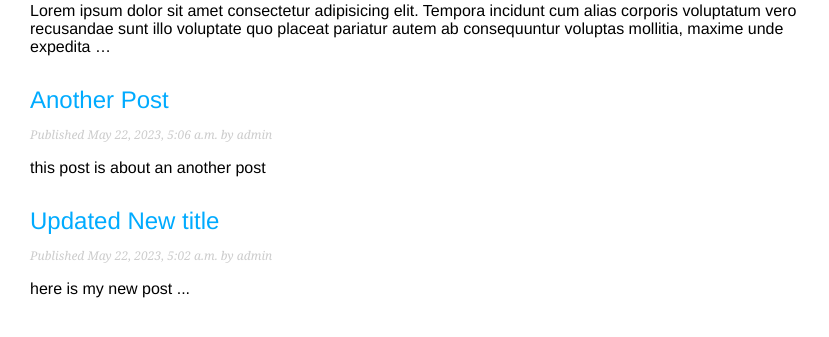
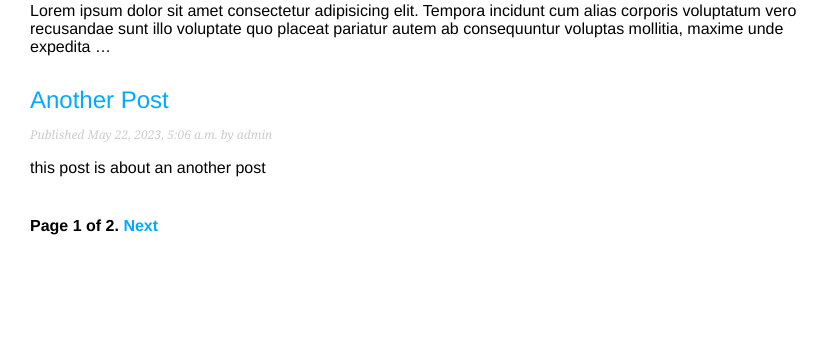
Before and after one commit to saharshwadekar/Django_leaning, a Django app: page /blog/ in a window 1280 px wide. Shown: the part 309-646 px from the top of the page, without its empty margins (0-829 px from the left). Run offline with Django 4.2, Linux system fonts and the light colour scheme; data comes from the database, SQL or seed files in the repository; both versions use the stored data as it was after the commit.

Commit message:
last commit
done basic blog website

```diff
--- a/mysite/blog/templates/blog/post/list.html
+++ b/mysite/blog/templates/blog/post/list.html
@@ -22,4 +22,5 @@
 
     {% endfor %}
 
+    {% include "pagination.html" with page=page_obj %}
 {% endblock %}
--- /dev/null
+++ b/mysite/blog/templates/pagination.html
@@ -0,0 +1,13 @@
+<div class="pagination">
+    <span class="step-links">
+        {% if page.has_previous %}
+            <a href="?page={{page.previous_page_number}}">Previous</a>
+        {% endif %}
+        <span class="current">
+            Page {{page.number}} of {{page.paginator.num_pages}}.
+        </span>
+        {% if page.has_next %}
+            <a href="?page={{page.next_page_number}}">Next</a>
+        {% endif %}
+    </span>
+</div>
--- a/mysite/blog/urls.py
+++ b/mysite/blog/urls.py
@@ -5,7 +5,8 @@
 
 urlpatterns = [
     #post views
-    path('',views.post_list,name='post_list'),
+    # path('',views.post_list,name='post_list'),
+    path('',views.PostListView.as_view(),name='post_list'),
     path('<int:year>/<int:month>/<int:day>/<slug:post>/',
          views.post_detail,name='post_detail'),
 ]
--- a/mysite/blog/views.py
+++ b/mysite/blog/views.py
@@ -1,11 +1,33 @@
 from django.shortcuts import render, get_object_or_404
 from .models import Post
+from django.core.paginator import Paginator , EmptyPage ,\
+                                  PageNotAnInteger
+from django.views.generic import ListView
 
 # Create your views here.
 
+
+class PostListView(ListView):
+    queryset = Post.published.all()
+    context_object_name = 'posts'
+    paginate_by = 3
+    template_name = 'blog/post/list.html'
+
 def post_list(request):
-    posts = Post.published.all()
-    return render(request,'blog/post/list.html',{'posts': posts})
+    object_list = Post.published.all()
+    paginator = Paginator(object_list, 3) # 3 post in each page
+    page = request.GET.get('page')
+    try:
+        posts = paginator.page(page)
+    except PageNotAnInteger:
+        #If page is not an integer delever the first page
+        posts = paginator.page(1)
+    except EmptyPage:
+        #If page is out of range delivered last page of results
+        posts = paginator.page(paginator.num_pages)
+
+    return render(request,'blog/post/list.html',{   'page':page,
+                                                    'posts': posts})
 
 def post_detail(request,year,month,day,post):
     post = get_object_or_404(Post,
```
Also changed, not shown: mysite/db.sqlite3.
